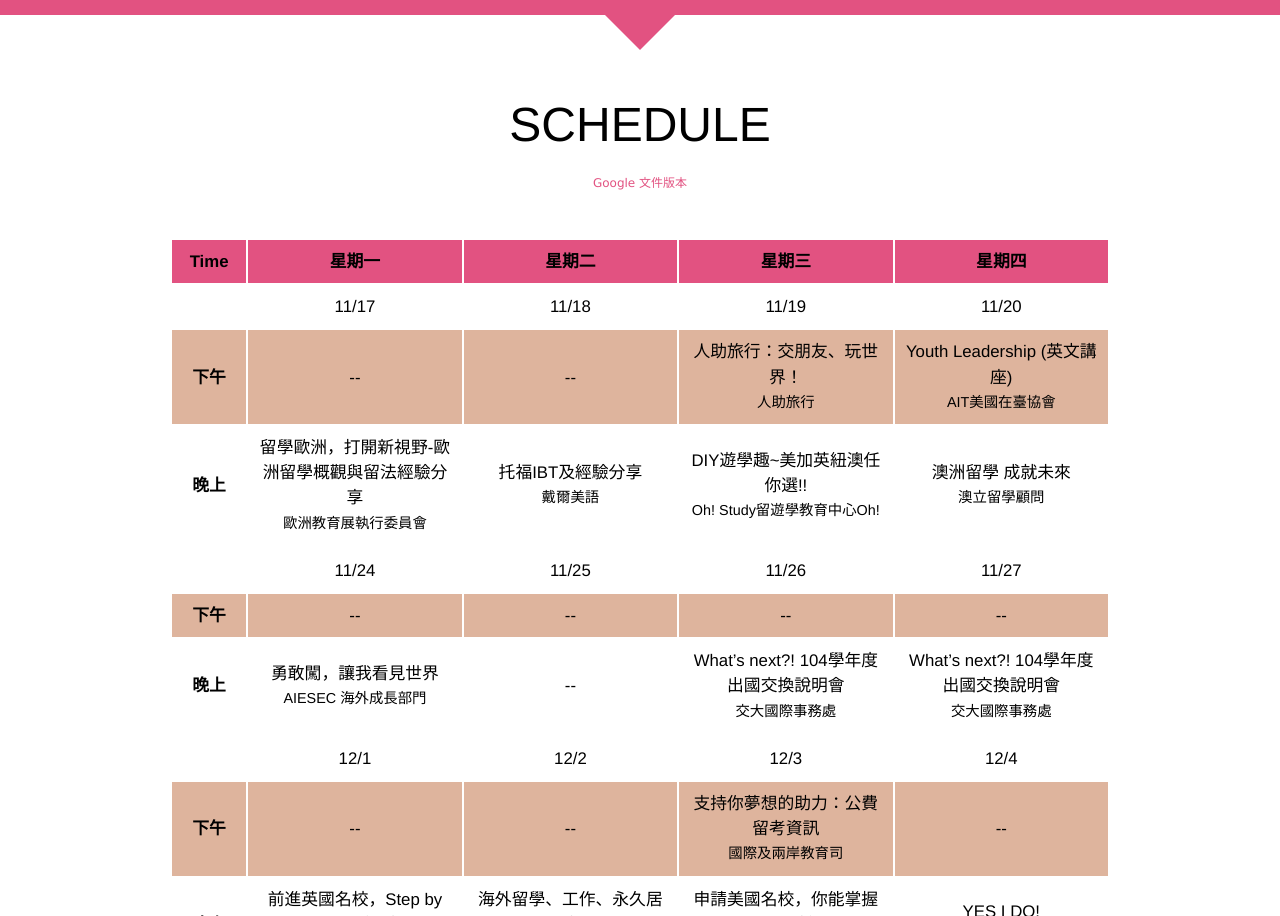
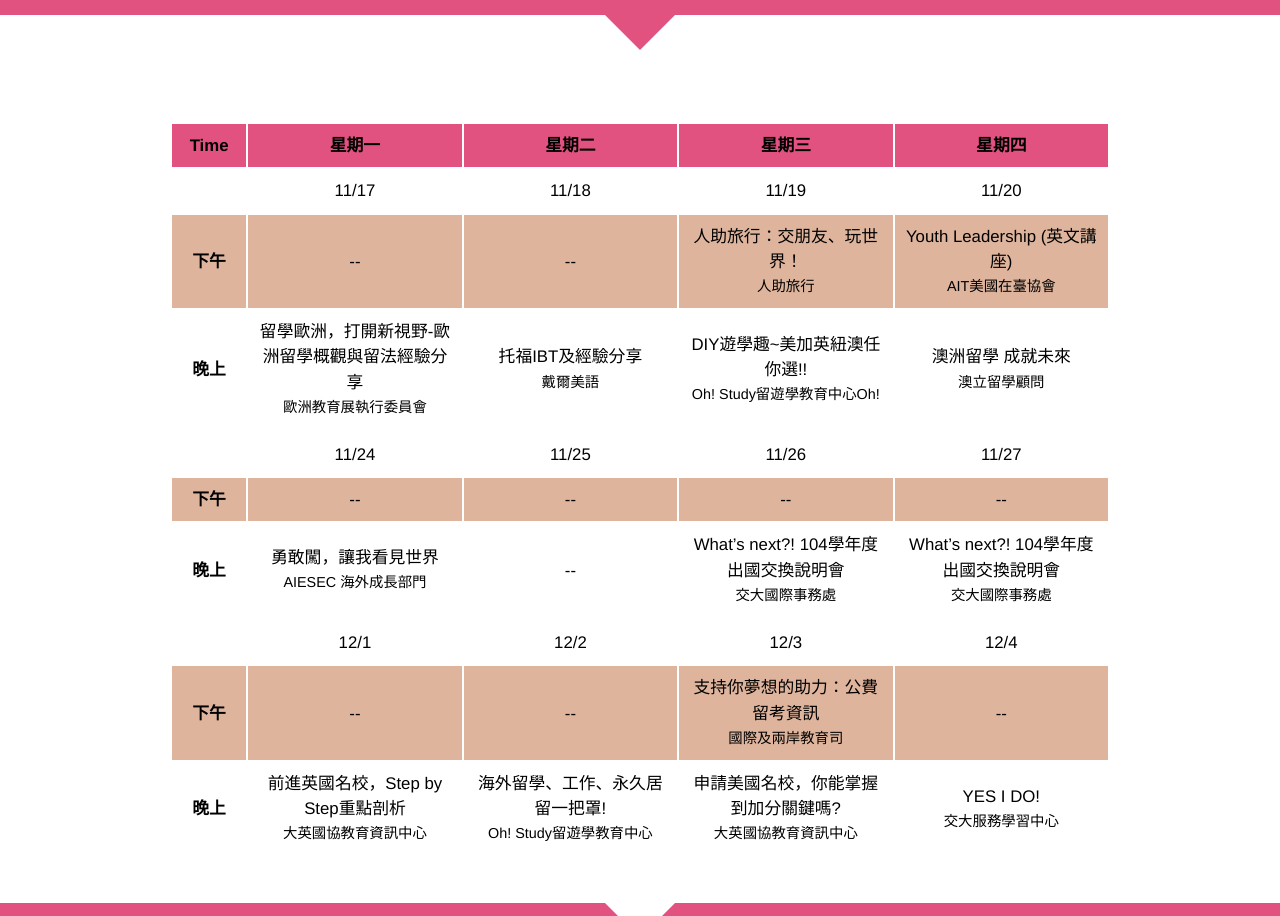
Before and after one commit to NCTU-OEF/nctu-oef.github.io, a plain HTML site: page 2014/index.html in a window 1280 px wide. Shown: the part 982-1898 px from the top of the page. Drawn offline with nearby package versions, Linux system fonts and the light colour scheme; some packages are replaced by stand-ins of ours; a web font is replaced by a local one.

Commit message:
Remove redundant button

```diff
--- a/2014/index.html
+++ b/2014/index.html
@@ -118,7 +118,6 @@
               <div class="row">
                 <div class="span12 mobile8">
                   <header>
-                    <h2>Schedule</h2><a href="http://goo.gl/DNLKVs" target="_blank" title="Google Document Version" class="button light">Google 文件版本</a>
                   </header>
                 </div>
               </div>
```
